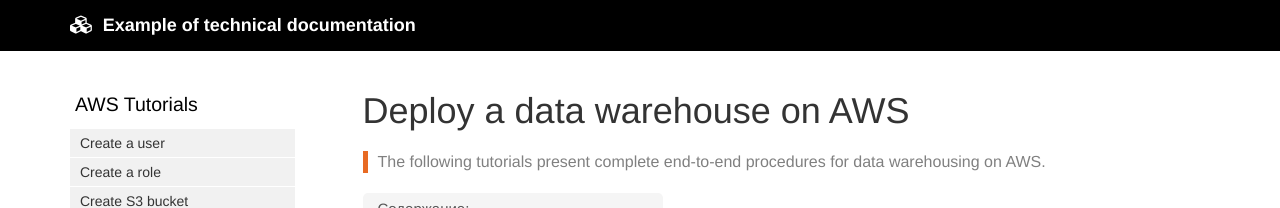
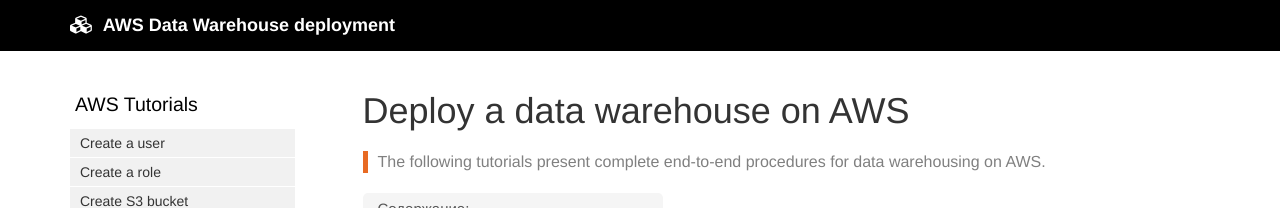
Before and after one commit to techwritex/aws_docs_en, a Jekyll site: the page built from index.md, in a window 1280 px wide. Shown: the top 208 px of the page. Built offline with Jekyll 4.4.1, drawn with Linux system fonts in a browser that asks for light colours; comment, search, counter and statistics services are not loaded.

Commit message:
redshift-how-to-011

```diff
--- a/_config.yml
+++ b/_config.yml
@@ -3,10 +3,10 @@ repository: techwritex/aws_docs_en
 output: web
 # this property is useful for conditional filtering of content that is separate from the PDF.
 
-topnav_title: Example of technical documentation
+topnav_title: AWS Data Warehouse deployment
 # this appears on the top navigation bar next to the home button
 
-site_title: Example of technical documentation (Techwritex)
+site_title: AWS Data Warehouse deployment (Techwritex)
 # this appears in the html browser tab for the site title (seen mostly by search engines, not users)
 
 company_name: Vladimir Yusupov
```
